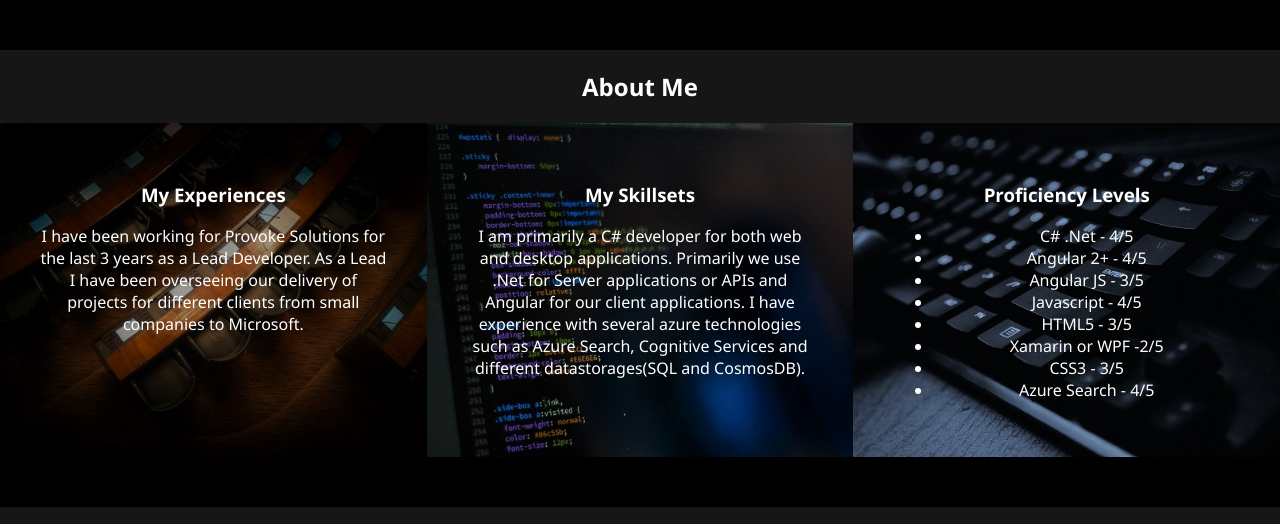
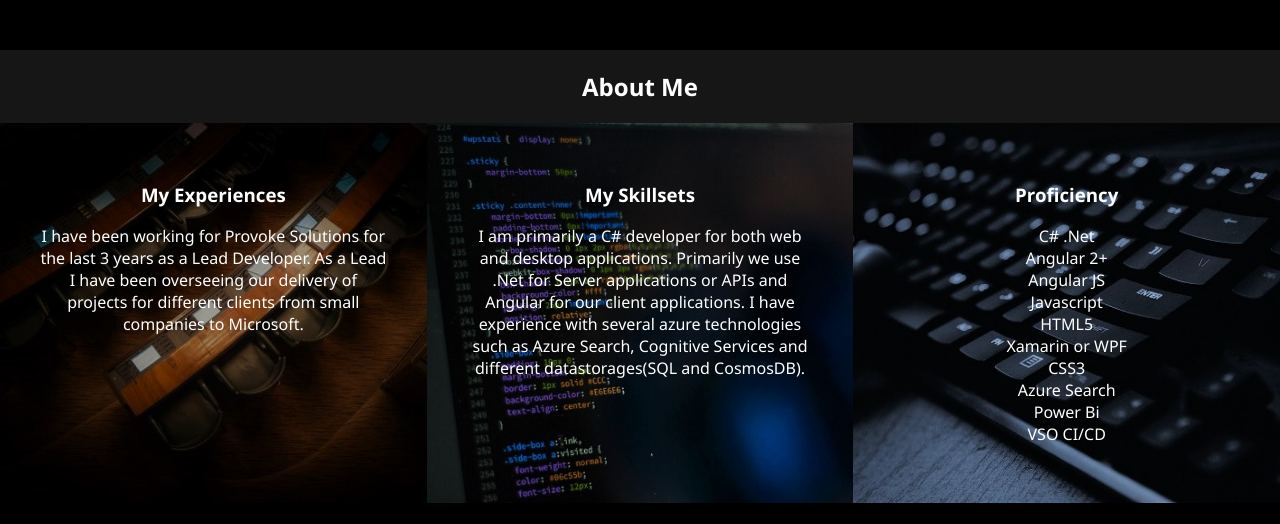
Before and after one commit to thefenry/ivansued, a plain HTML site: page index.html in a window 1280 px wide. Shown: the part 250-774 px from the top of the page. Drawn offline with Linux system fonts and the light colour scheme; a script that the page names is missing.

Commit message:
changing footer and some basic styles

```diff
--- a/index.html
+++ b/index.html
@@ -36,17 +36,19 @@
                 </p>
             </div>
             <div class="flex-item background-images about-me-containers" id="proficiency-section">
-                <h3>Proficiency Levels</h3>
+                <h3>Proficiency</h3>
                 <div>
-                    <ul>
-                        <li>C# .Net - 4/5</li>
-                        <li>Angular 2+ - 4/5</li>
-                        <li>Angular JS - 3/5</li>
-                        <li>Javascript - 4/5</li>
-                        <li>HTML5 - 3/5</li>
-                        <li>Xamarin or WPF -2/5</li>
-                        <li>CSS3 - 3/5</li>
-                        <li>Azure Search - 4/5</li>
+                    <ul class="proficiency-list">
+                        <li>C# .Net</li>
+                        <li>Angular 2+</li>
+                        <li>Angular JS</li>
+                        <li>Javascript</li>
+                        <li>HTML5</li>
+                        <li>Xamarin or WPF</li>
+                        <li>CSS3</li>
+                        <li>Azure Search </li>
+                        <li>Power Bi</li>
+                        <li>VSO CI/CD </li>
                     </ul>
                 </div>
             </div>
@@ -69,16 +71,10 @@
             </ul>
         </div>
     </section>
-    <!--
+
     <footer>
-        <a href="https://twitter.com/thefenry">
-            <img src="img/twitter-wrap.png" alt="twitter logo" class="social-icon">
-        </a>
-        <a href="https://facebook.com/isued">
-            <img src="img/facebook-wrap.png" alt="facebook logo" class="social-icon">
-        </a>
         <p>© 2013 - 2018 Ivan Sued. All Rights Reserved.</p>
-    </footer> -->
+    </footer>
 </body>
 
 </html>
--- a/styles/main.css
+++ b/styles/main.css
@@ -9,6 +9,14 @@ h1,
 h2,
 h3 {
   text-align: center;
+}
+
+a {
+  color: #0f3f8c;
+}
+
+a:visited {
+  color: #3a0491;
 }
 
 .content-sections {
@@ -44,6 +52,7 @@ h3 {
 
 .about-me-containers {
   padding: 40px;
+  height: 300px;
 }
 
 .background-images {
@@ -72,6 +81,15 @@ h3 {
   text-align: unset;
 }
 
+.proficiency-list {
+  list-style: none;
+  padding: 0
+}
+
+footer {
+  text-align: center;
+}
+
 /****************************************/
 
 /********        Mobile        **********/
```
